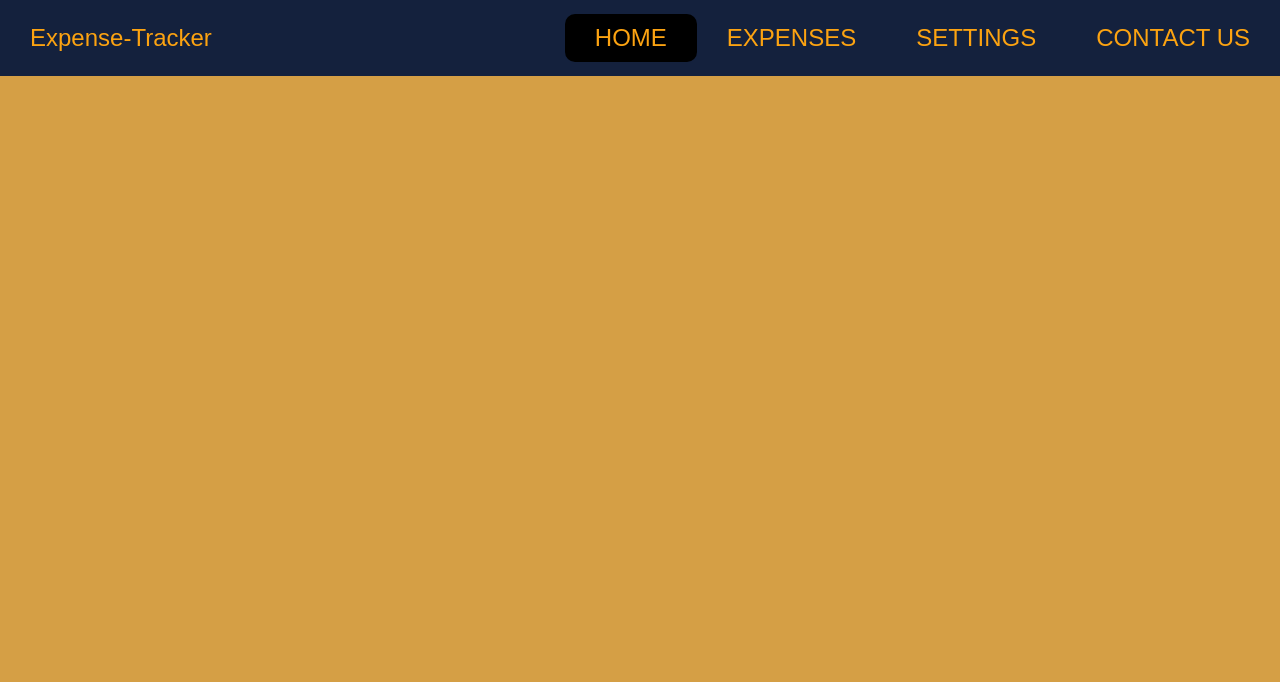
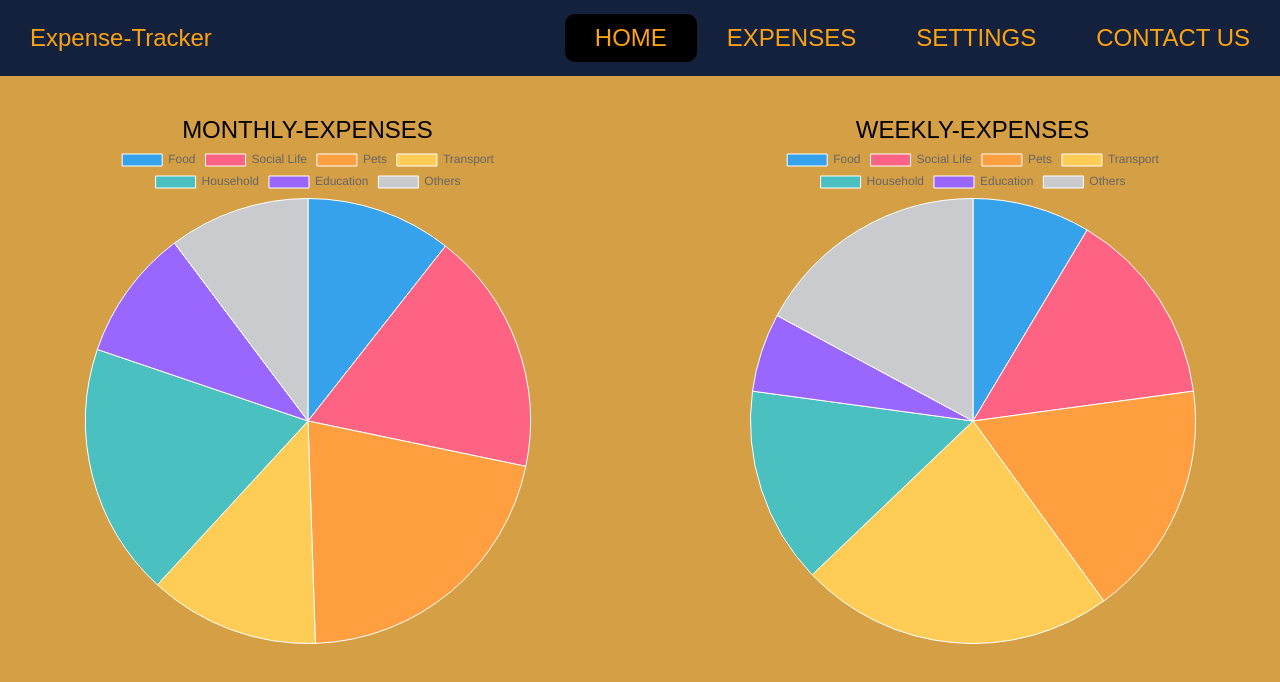
Before and after one commit to Manas-Agnihotri-MNNIT/COOL--CODERS, a website: page home.html in a window 1280 px wide. Drawn offline with nearby package versions, Linux system fonts and the light colour scheme.

Commit message:
Add files via upload

```diff
--- a/home.css
+++ b/home.css
@@ -1,3 +1,24 @@
+body {
+    background-color: #D59F45;
+
+}
+
+#weekly,#monthly{
+    height: 500px;
+    width: 600px;
+    font-size: x-large;
+    display: flex;
+    align-items: center;
+    flex-direction: column;
+}
+#categry{
+    padding-top: 40px;
+    display: flex;
+    justify-content:space-around;
+    align-items: center;
+    gap: 50px;
+
+}
 *{
     padding: 0%;
     margin:0%;
--- a/home.html
+++ b/home.html
@@ -5,12 +5,13 @@
     <meta name="viewport" content="width=device-width, initial-scale=1.0">
     <title>HOME</title>
     <link rel="stylesheet" href="home.css">
+    <script src="https://cdn.jsdelivr.net/npm/chart.js"></script>
 </head>
 <body>
     <div class="XYZ">
         <div id="logo">
             <a href="http://127.0.0.1:5501/index.html">Expense-Tracker</a>
-         </div>
+        </div>
         <div id="nav-cont">
             <div id='stiff'>
             <a href="http://127.0.0.1:5501/home.html">HOME</a>
@@ -23,5 +24,20 @@
             <a href="http://127.0.0.1:5501/contact.html">CONTACT US</a>
         </div>
     </div>
+
+        <div id="categry">
+            <div id="monthly">
+                <label for="myChart">MONTHLY-EXPENSES</label>
+                <canvas id="myChart"></canvas>
+            </div>
+            <div id="weekly">
+                <label for="myhart">WEEKLY-EXPENSES</label>
+                <canvas id="myhart"></canvas>
+            </div>
+
+
+        </div>
+
+    <script src="home.js"></script>
 </body>
 </html>
```
